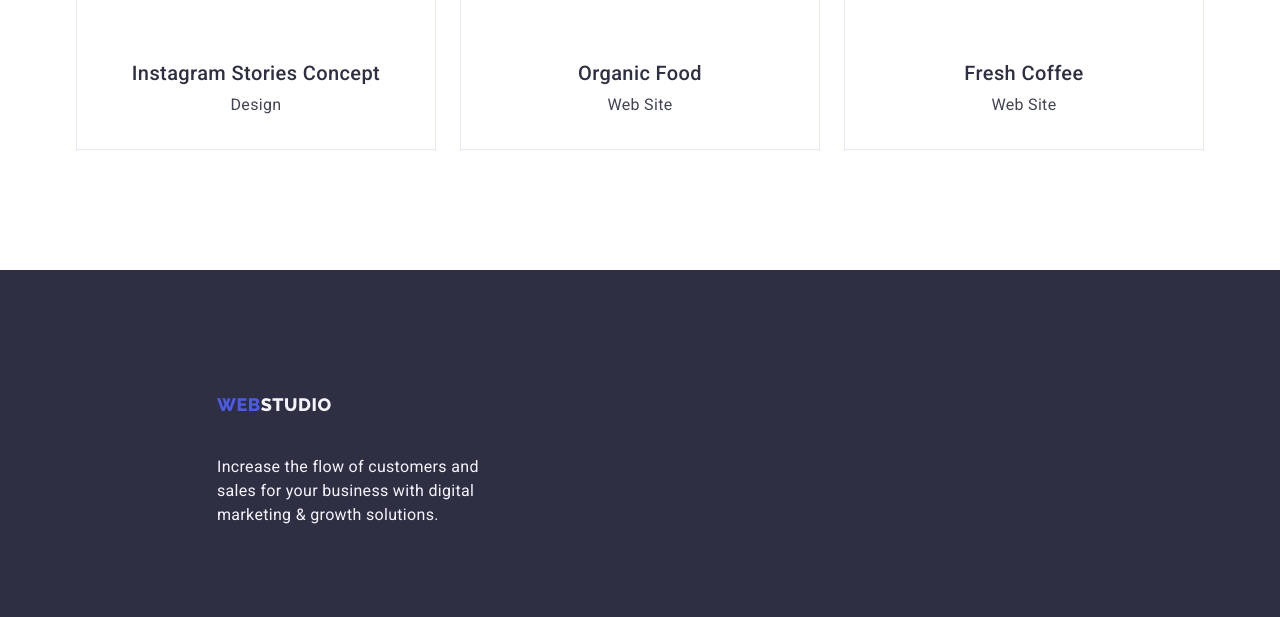
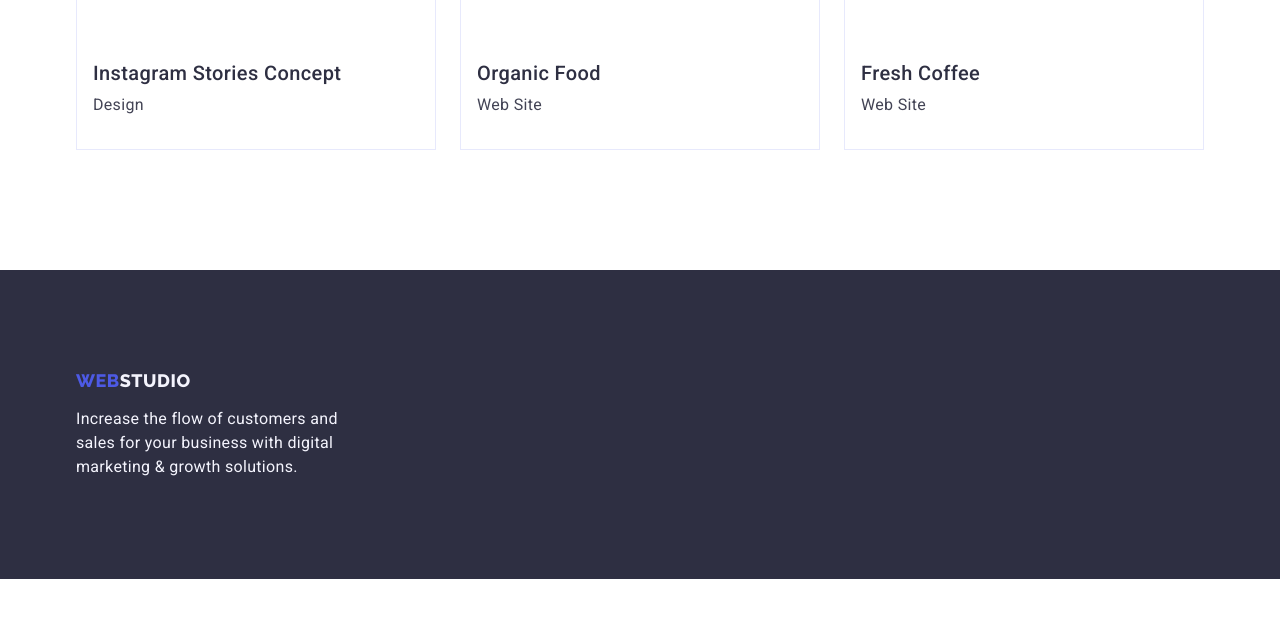
Before and after one commit to DarynaDvl/goit-markup-hw-03, a plain HTML site: page portfolio.html in a window 1280 px wide. Shown: the part 1593-2210 px from the top of the page. After the commit the page ends 2172 px from the top, so only its background shows below. Drawn offline with nearby package versions, Linux system fonts and the light colour scheme.

Commit message:
version-5

```diff
--- a/css/styles.css
+++ b/css/styles.css
@@ -392,6 +392,7 @@ body {
   background: var(--color-white);
   border: 1px solid var(--color-cornflower);
   border-top: none;
+  text-align: left;
 }
 
 .portfolio-card-name {
@@ -420,13 +421,14 @@ body {
   padding-bottom: 100px;
 }
 
-.footer-container {
+/* .footer-container {
   padding-left: 156px;
-}
+} */
 
 .footer-logotype {
   display: inline-block;
   margin-bottom: 16px;
+  padding: 0;
 }
 
 .footer-inf {
```
